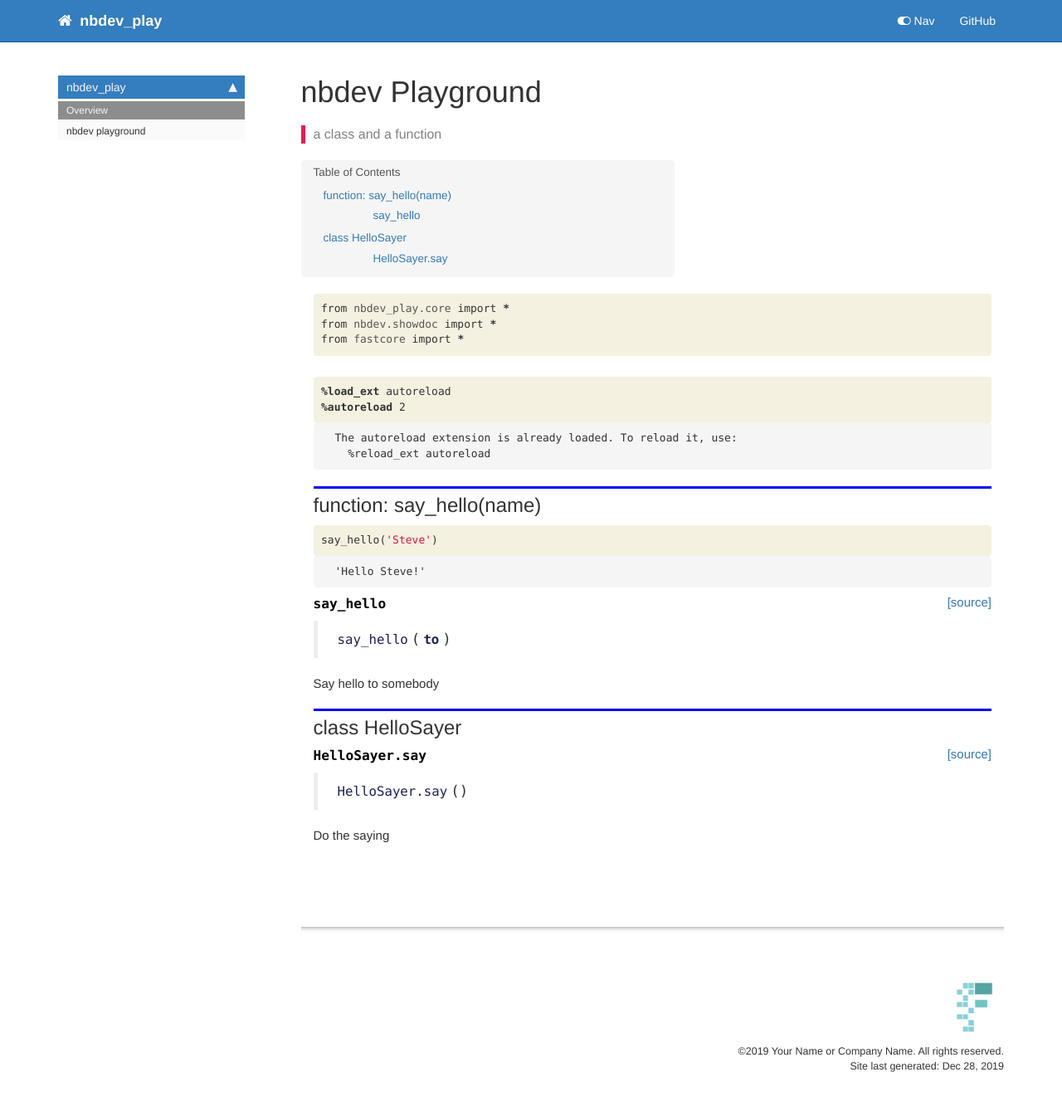
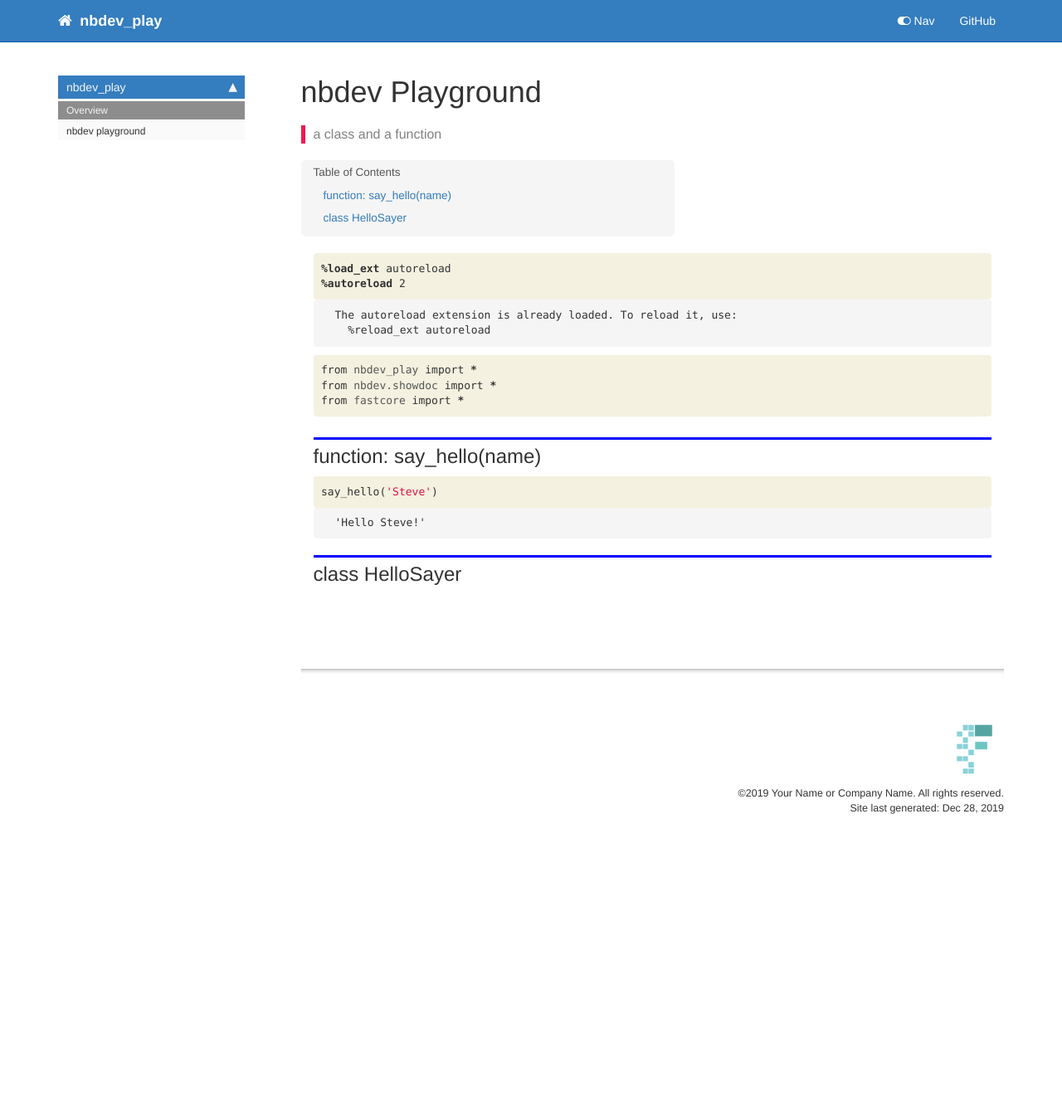
Before and after one commit to sleclair0/nbdev_play, a Jekyll site: the page built from docs/index.html, in a window 1280 px wide. Shown: the whole page at 83% size. Built offline with Jekyll 4.4.1, drawn with Linux system fonts in a browser that asks for light colours; nearby versions of some CDN libraries; comment, search, counter and statistics services are not loaded; after the commit the page ends 1034 px from its top, so only the background shows below that.

Commit message:
show doc error

```diff
--- a/docs/index.html
+++ b/docs/index.html
@@ -27,21 +27,6 @@
 
 <div class="inner_cell">
     <div class="input_area">
-<div class=" highlight hl-ipython3"><pre><span></span><span class="kn">from</span> <span class="nn">nbdev_play.core</span> <span class="kn">import</span> <span class="o">*</span>
-<span class="kn">from</span> <span class="nn">nbdev.showdoc</span> <span class="kn">import</span> <span class="o">*</span>
-<span class="kn">from</span> <span class="nn">fastcore</span> <span class="kn">import</span> <span class="o">*</span>
-</pre></div>
-
-    </div>
-</div>
-</div>
-
-</div>
-<div class="cell border-box-sizing code_cell rendered">
-<div class="input">
-
-<div class="inner_cell">
-    <div class="input_area">
 <div class=" highlight hl-ipython3"><pre><span></span><span class="o">%</span><span class="k">load_ext</span> autoreload
 <span class="o">%</span><span class="k">autoreload</span> 2
 </pre></div>
@@ -62,6 +47,21 @@
 </div>
 </div>
 
+</div>
+</div>
+
+</div>
+<div class="cell border-box-sizing code_cell rendered">
+<div class="input">
+
+<div class="inner_cell">
+    <div class="input_area">
+<div class=" highlight hl-ipython3"><pre><span></span><span class="kn">from</span> <span class="nn">nbdev_play</span> <span class="kn">import</span> <span class="o">*</span>
+<span class="kn">from</span> <span class="nn">nbdev.showdoc</span> <span class="kn">import</span> <span class="o">*</span>
+<span class="kn">from</span> <span class="nn">fastcore</span> <span class="kn">import</span> <span class="o">*</span>
+</pre></div>
+
+    </div>
 </div>
 </div>
 
@@ -101,52 +101,10 @@
 </div>
 
 </div>
-<div class="cell border-box-sizing code_cell rendered">
-
-<div class="output_wrapper">
-<div class="output">
-
-<div class="output_area">
-
-
-<div class="output_markdown rendered_html output_subarea ">
-<h4 id="say_hello" class="doc_header"><code>say_hello</code><a href="https://github.com/sleclair0/nbdev_play/tree/master/nbdev_play/core.py#L6" class="source_link" style="float:right">[source]</a></h4><blockquote><p><code>say_hello</code>(<strong><code>to</code></strong>)</p>
-</blockquote>
-<p>Say hello to somebody</p>
-
-</div>
-
-</div>
-
-</div>
-</div>
-
-</div>
 <div class="cell border-box-sizing text_cell rendered"><div class="inner_cell">
 <div class="text_cell_render border-box-sizing rendered_html">
 <h2 id="class-HelloSayer">class HelloSayer<a class="anchor-link" href="#class-HelloSayer">&#182;</a></h2>
 </div>
 </div>
 </div>
-<div class="cell border-box-sizing code_cell rendered">
-
-<div class="output_wrapper">
-<div class="output">
-
-<div class="output_area">
-
-
-<div class="output_markdown rendered_html output_subarea ">
-<h4 id="HelloSayer.say" class="doc_header"><code>HelloSayer.say</code><a href="https://github.com/sleclair0/nbdev_play/tree/master/nbdev_play/core.py#L16" class="source_link" style="float:right">[source]</a></h4><blockquote><p><code>HelloSayer.say</code>()</p>
-</blockquote>
-<p>Do the saying</p>
-
 </div>
-
-</div>
-
-</div>
-</div>
-
-</div>
-</div>
--- a/nbdev_play/core.py
+++ b/nbdev_play/core.py
@@ -15,4 +15,4 @@
 
     def say(self):
         "Do the saying"
-        say_hello(self.to)
+        return say_hello(self.to)
```
Also changed, not shown: docs/core.html (+16 -29 lines), README.md, docs/Gemfile.lock, 2 other files.
